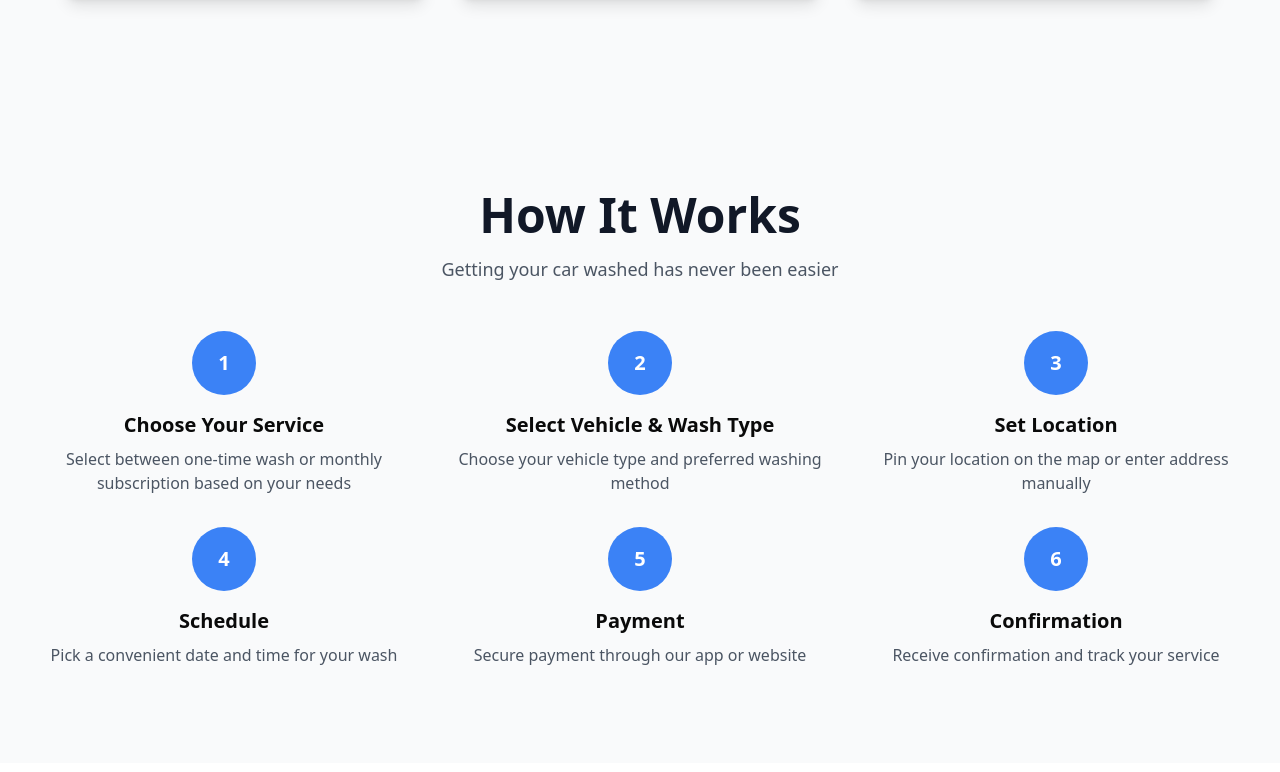
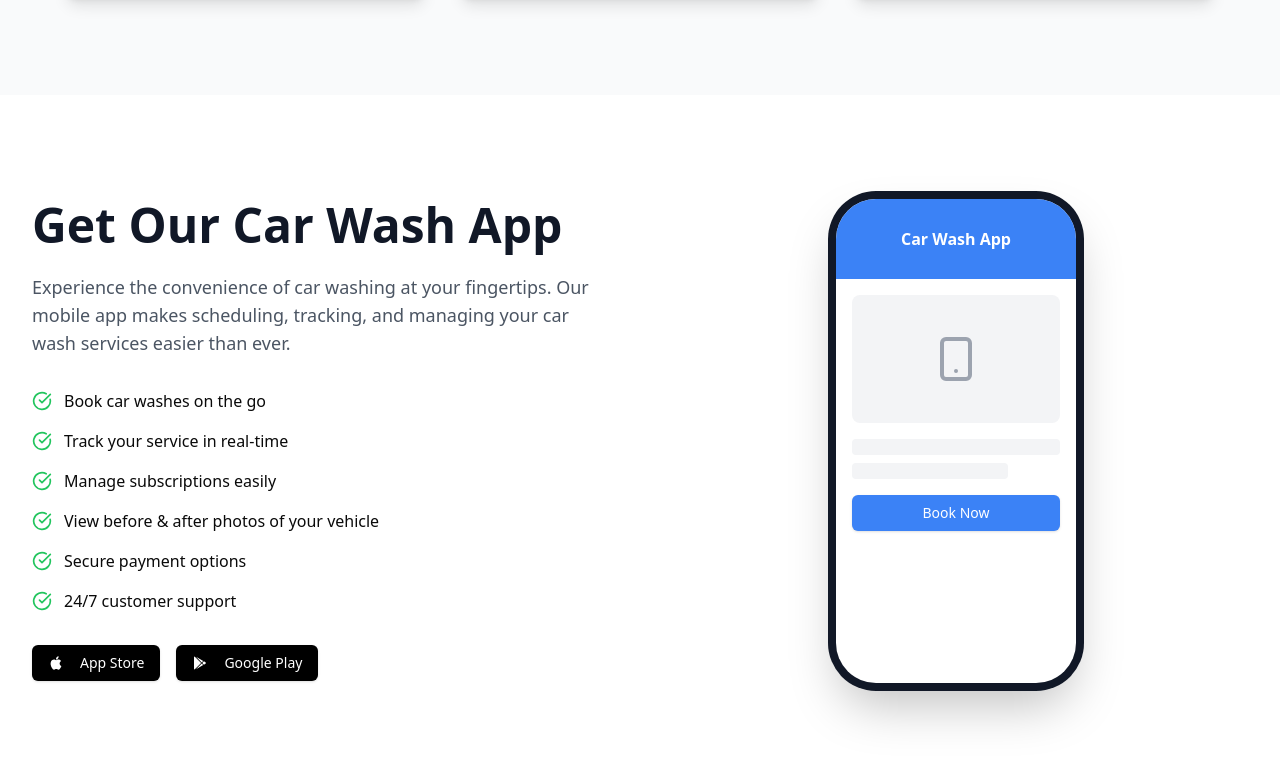
Before and after one commit to FSDTeam-SAA/youssefkleeno-frontend, a Next.js app: page / in a window 1280 px wide. Shown: the part 2628-3400 px from the top of the page. Built offline with nearby package versions, Linux system fonts and the light colour scheme.

Commit message:
remove un nacacary code from home

```diff
--- a/src/components/HomePage.tsx
+++ b/src/components/HomePage.tsx
@@ -1,8 +1,7 @@
 import { Button } from "@/components/ui/button"
-import { Card, CardContent,  CardHeader, CardTitle } from "@/components/ui/card"
-import { Badge } from "@/components/ui/badge"
+import { Card, CardContent} from "@/components/ui/card"
 import { Accordion, AccordionContent, AccordionItem, AccordionTrigger } from "@/components/ui/accordion"
-import { Star, CheckCircle, Smartphone, Droplets, Wind, Zap, Calendar } from "lucide-react"
+import { Star, CheckCircle, Smartphone,  } from "lucide-react"
 
 export default function HomePage() {
   return (
@@ -14,71 +13,6 @@ export default function HomePage() {
 
 
 
-      {/* How It Works Section */}
-      <section id="how-it-works" className="py-16 lg:py-24 bg-gray-50">
-        <div className="container mx-auto px-4 sm:px-6 lg:px-8">
-          <div className="text-center mb-12">
-            <h2 className="text-3xl sm:text-4xl lg:text-5xl font-bold text-gray-900 mb-4">How It Works</h2>
-            <p className="text-lg text-gray-600">Getting your car washed has never been easier</p>
-          </div>
-
-          <div className="grid sm:grid-cols-2 lg:grid-cols-3 gap-8">
-            {/* Step 1 */}
-            <div className="text-center">
-              <div className="w-16 h-16 bg-blue-500 text-white rounded-full flex items-center justify-center mx-auto mb-4 text-xl font-bold">
-                1
-              </div>
-              <h3 className="text-xl font-semibold mb-2">Choose Your Service</h3>
-              <p className="text-gray-600">Select between one-time wash or monthly subscription based on your needs</p>
-            </div>
-
-            {/* Step 2 */}
-            <div className="text-center">
-              <div className="w-16 h-16 bg-blue-500 text-white rounded-full flex items-center justify-center mx-auto mb-4 text-xl font-bold">
-                2
-              </div>
-              <h3 className="text-xl font-semibold mb-2">Select Vehicle & Wash Type</h3>
-              <p className="text-gray-600">Choose your vehicle type and preferred washing method</p>
-            </div>
-
-            {/* Step 3 */}
-            <div className="text-center sm:col-span-2 lg:col-span-1">
-              <div className="w-16 h-16 bg-blue-500 text-white rounded-full flex items-center justify-center mx-auto mb-4 text-xl font-bold">
-                3
-              </div>
-              <h3 className="text-xl font-semibold mb-2">Set Location</h3>
-              <p className="text-gray-600">Pin your location on the map or enter address manually</p>
-            </div>
-
-            {/* Step 4 */}
-            <div className="text-center">
-              <div className="w-16 h-16 bg-blue-500 text-white rounded-full flex items-center justify-center mx-auto mb-4 text-xl font-bold">
-                4
-              </div>
-              <h3 className="text-xl font-semibold mb-2">Schedule</h3>
-              <p className="text-gray-600">Pick a convenient date and time for your wash</p>
-            </div>
-
-            {/* Step 5 */}
-            <div className="text-center">
-              <div className="w-16 h-16 bg-blue-500 text-white rounded-full flex items-center justify-center mx-auto mb-4 text-xl font-bold">
-                5
-              </div>
-              <h3 className="text-xl font-semibold mb-2">Payment</h3>
-              <p className="text-gray-600">Secure payment through our app or website</p>
-            </div>
-
-            {/* Step 6 */}
-            <div className="text-center">
-              <div className="w-16 h-16 bg-blue-500 text-white rounded-full flex items-center justify-center mx-auto mb-4 text-xl font-bold">
-                6
-              </div>
-              <h3 className="text-xl font-semibold mb-2">Confirmation</h3>
-              <p className="text-gray-600">Receive confirmation and track your service</p>
-            </div>
-          </div>
-        </div>
-      </section>
 
       {/* Mobile App Section */}
       <section className="py-16 lg:py-24">
```
